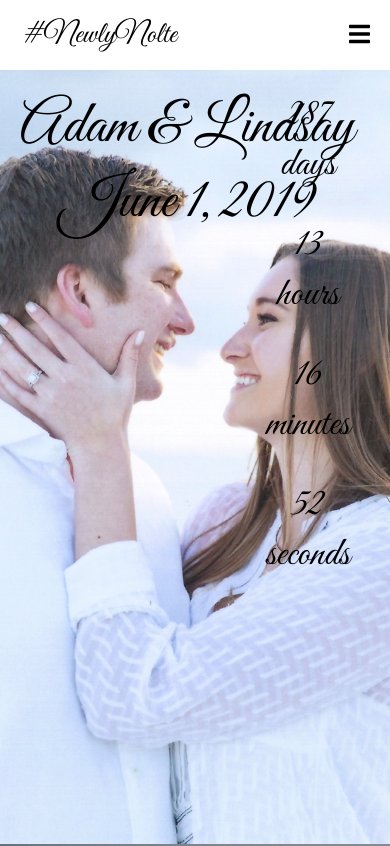
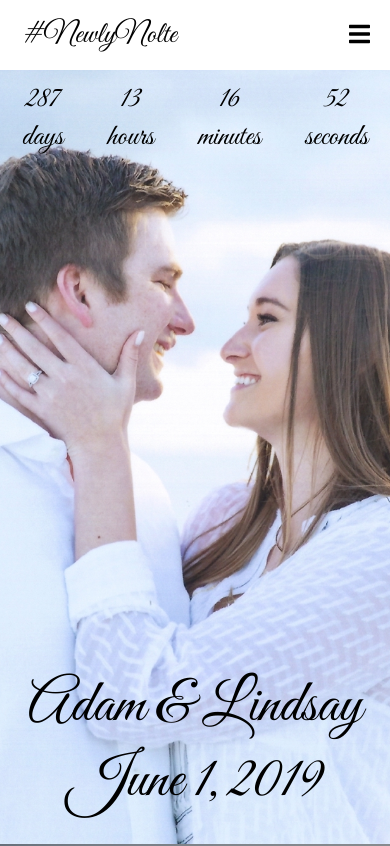
Before and after one commit to adamnolte/Wedding-Website, a React (Create React App) app: page / in a window 390 px wide. Shown: the top 846 px of the page. Built offline with nearby package versions, Linux system fonts and the light colour scheme.

Commit message:
Fix Landing

```diff
--- a/src/components/LandingImage/LandingImage.css
+++ b/src/components/LandingImage/LandingImage.css
@@ -35,3 +35,31 @@
   font-size: 40px;
   color: #000;
 }
+
+@media only screen and (min-width: 1000px) and (max-width: 1050px) {
+  .landing-title {
+    font-size: 50px;
+  }
+}
+
+@media only screen and (max-width: 999px) {
+  .landing-title {
+    bottom: 25px;
+    top: unset;
+    left: 0;
+    right: 0;
+  }
+
+  .landing-countdown {
+    left: 0;
+    right: 0;
+    display: flex;
+    justify-content: space-around;
+  }
+
+  .landing-countdown > div {
+    margin: 5px;
+    padding: 5px;
+    font-size: 30px;
+  }
+}
```
